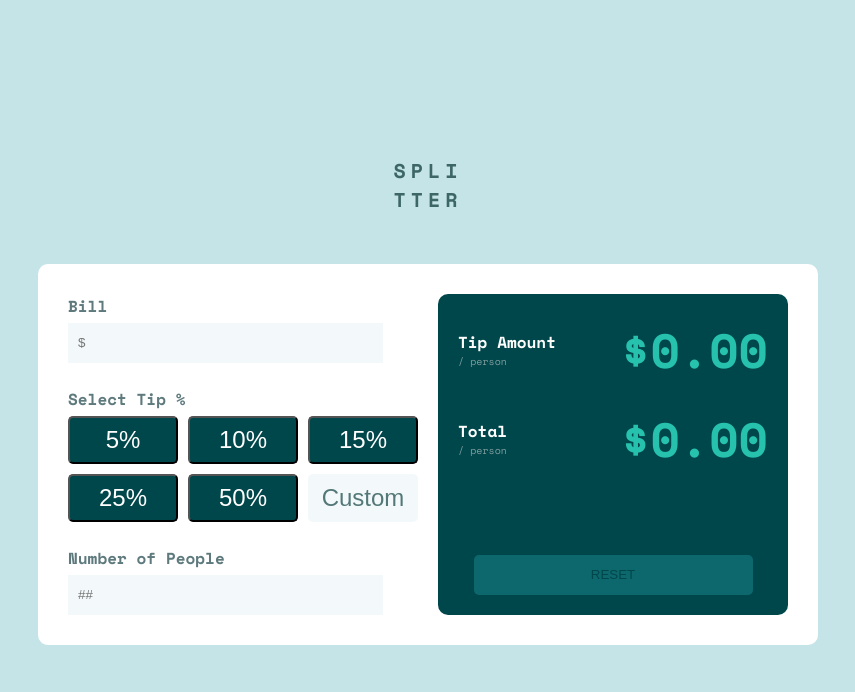
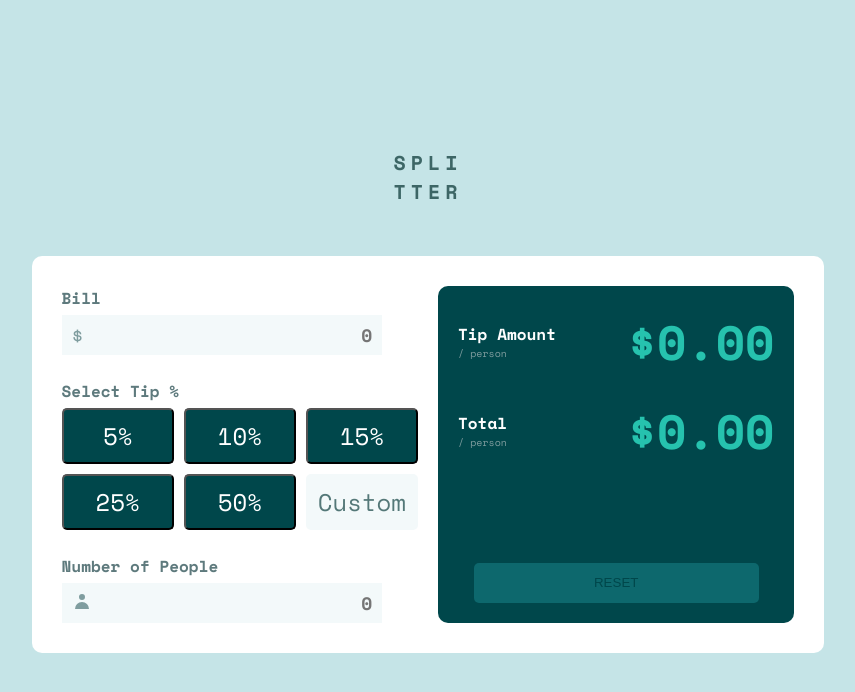
Before and after one commit to SsimbwaJoshua/calculator, a React (Create React App) app: page / in a window 1280 px wide. Shown: the top 692 px of the page, without its empty margins (212-1067 px from the left). Built offline with nearby package versions, Linux system fonts and the light colour scheme.

Commit message:
woking Input field

```diff
--- a/package.json
+++ b/package.json
@@ -9,6 +9,7 @@
     "netlify-cli": "^14.3.1",
     "react": "^18.2.0",
     "react-dom": "^18.2.0",
+    "react-icons": "^4.8.0",
     "react-scripts": "5.0.1",
     "web-vitals": "^2.1.4"
   },
--- a/src/App.css
+++ b/src/App.css
@@ -36,16 +36,45 @@ body {
   margin-bottom: 5rem;
 }
 
-/* input fields */
+/* ///////////////////////input fields //////////////////////////////*/
 .input-field {
   background: #f3f9fa;
   border: none;
+  transition: 3ms;
 
   height: 4rem;
   width: 90%;
 
   margin-top: 0.5rem;
   padding: 0 1rem;
+  text-align: end;
+  font-size: 1.8rem;
+  font-family: inherit;
+  font-weight: 600;
+}
+
+.input-field:focus {
+  outline: none;
+  border: 2px solid #26c2ae;
+  border-radius: 5px;
+}
+.input-field::-webkit-outer-spin-button,
+.input-field::-webkit-inner-spin-button {
+  -webkit-appearance: none;
+  margin: 0;
+}
+.bill-input {
+  display: flex;
+  position: relative;
+}
+.top-input-fake-placeholder {
+  font-size: 2rem;
+  position: absolute;
+  top: 25%;
+  left: 1rem;
+  color: #7f9d9f;
+
+  /* transform: translate(50%, 50%); */
 }
 
 /* The calculator */
@@ -84,6 +113,7 @@ h2 {
   padding: 0.8rem 1.2rem;
   color: #ffffff;
   font-size: 2.4rem;
+  font-family: inherit;
   border-radius: 5px;
 }
 .custom-btn {
@@ -146,7 +176,6 @@ h2 {
     min-width: 5rem;
     background-color: #00474b;
     padding: 0.8rem 1rem;
-    font-family: inherit;
   }
   .custom-btn {
     color: #547878;
--- a/src/App.js
+++ b/src/App.js
@@ -1,6 +1,22 @@
 import "./App.css";
+import React from "react";
+import { useState } from "react";
+import { HiUser } from "react-icons/hi";
 
 function App() {
+  const [bill, setBill] = useState("");
+  const [nosPeople, setNosPeople] = useState("");
+
+  //setting bill value
+  const billValue = (event) => {
+    setBill(event.target.value);
+  };
+
+  // setting number of people
+  const numberOfPeople = (event) => {
+    setNosPeople(event.target.value);
+  };
+
   return (
     <div className="App">
       <div>
@@ -12,7 +28,16 @@ function App() {
           <div>
             <h2>Bill</h2>
             <form>
-              <input placeholder="$" className="input-field" />
+              <div className="bill-input">
+                <input
+                  placeholder="0"
+                  type="number"
+                  value={bill}
+                  onChange={billValue}
+                  className="input-field input-field-1"
+                />
+                <p className="top-input-fake-placeholder">$</p>
+              </div>
             </form>
             <div className="tips-section">
               <h2>Select Tip %</h2>
@@ -28,7 +53,18 @@ function App() {
             <h2>Number of People</h2>
 
             <form>
-              <input placeholder="##" className="input-field field-2" />
+              <div className="bill-input">
+                <input
+                  placeholder="0"
+                  type="number"
+                  value={nosPeople}
+                  onChange={numberOfPeople}
+                  className="input-field field-2"
+                />
+                <p className="top-input-fake-placeholder">
+                  <HiUser />
+                </p>
+              </div>
             </form>
           </div>
           <div className="calc-right">
```
Also changed, not shown: 1 other file (tests, documents, lock files or other folders).
